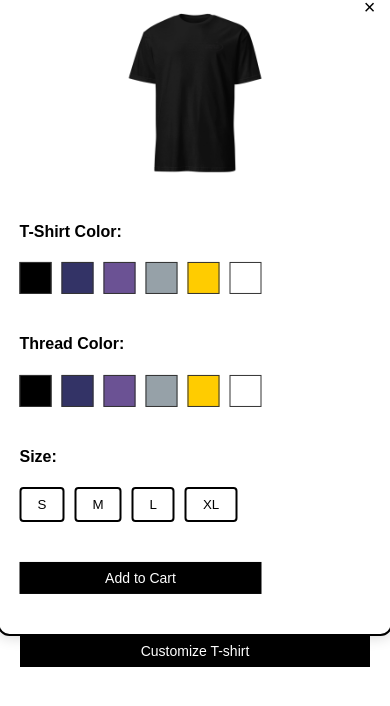
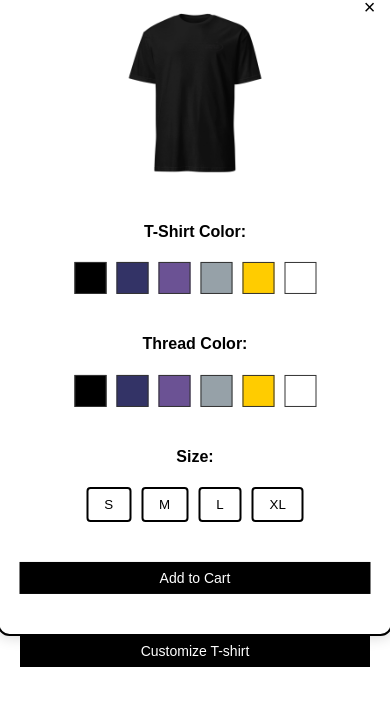
Before and after one commit to NexiraClothing/Nexira-site, a website: page public/index.html in a window 390 px wide. Both pictures are taken after a click on the button "Customize T-shirt". Shown: the part 112-818 px from the top of the page. Drawn offline with Linux system fonts and the light colour scheme.

Commit message:
Centered all modal options for mobile view - complete mobile styling

```diff
--- a/public/style.css
+++ b/public/style.css
@@ -392,14 +392,36 @@ body {
         object-fit: contain;
         margin: 0 auto;
     }
-}
+} /* Only one closing brace here */
 
   .buy-button {
       position: static;
       width: 100%;
   }
 
-  .color-options {
-      padding-bottom: 20px;
-  }
+  @media (max-width: 768px) {
+    /* Keep your existing mobile styles */
+
+    .color-options {
+        display: flex;
+        flex-direction: column;
+        align-items: center;
+        text-align: center;
+        width: 100%;
+    }
+
+    .colors, .threads {
+        justify-content: center;
+        width: 100%;
+    }
+
+    .sizes {
+        justify-content: center;
+        width: 100%;
+    }
+
+    .buy-button {
+        margin: 20px auto;
+        display: block;
+    }
 }
```
